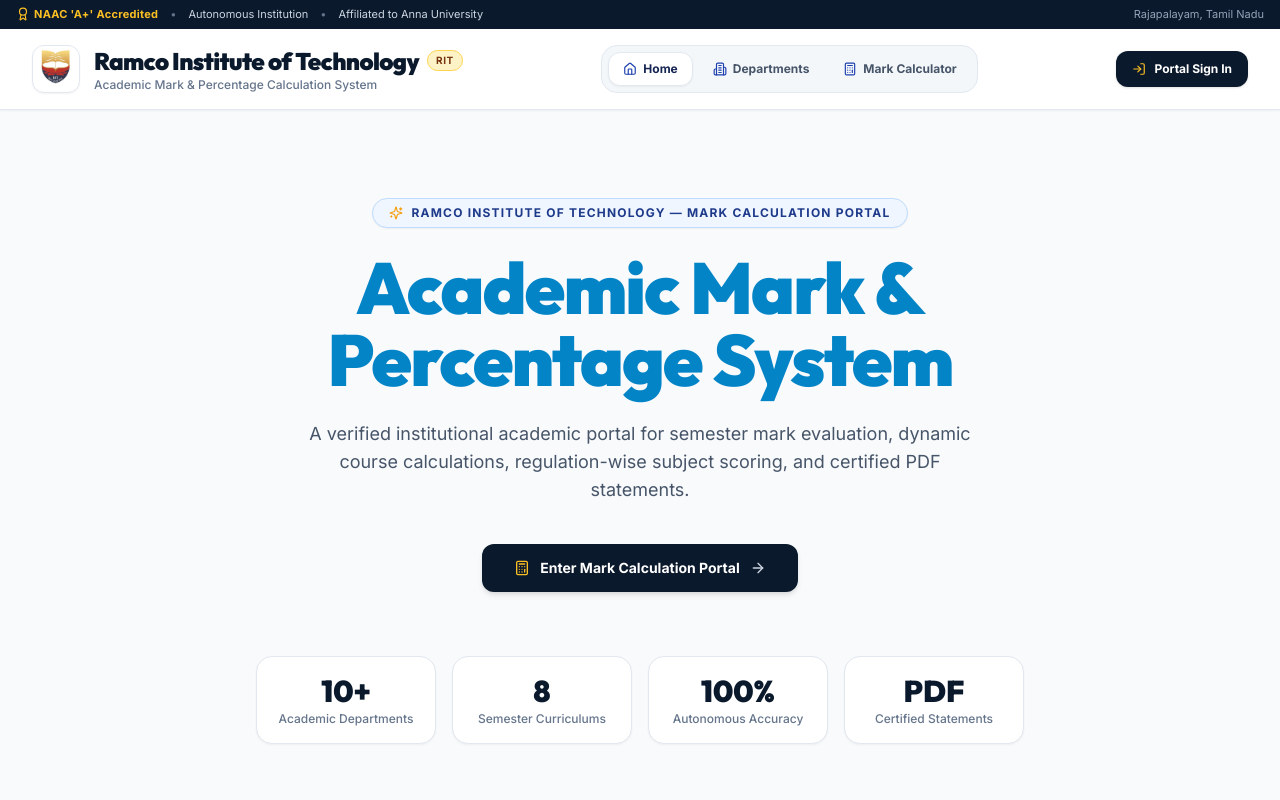
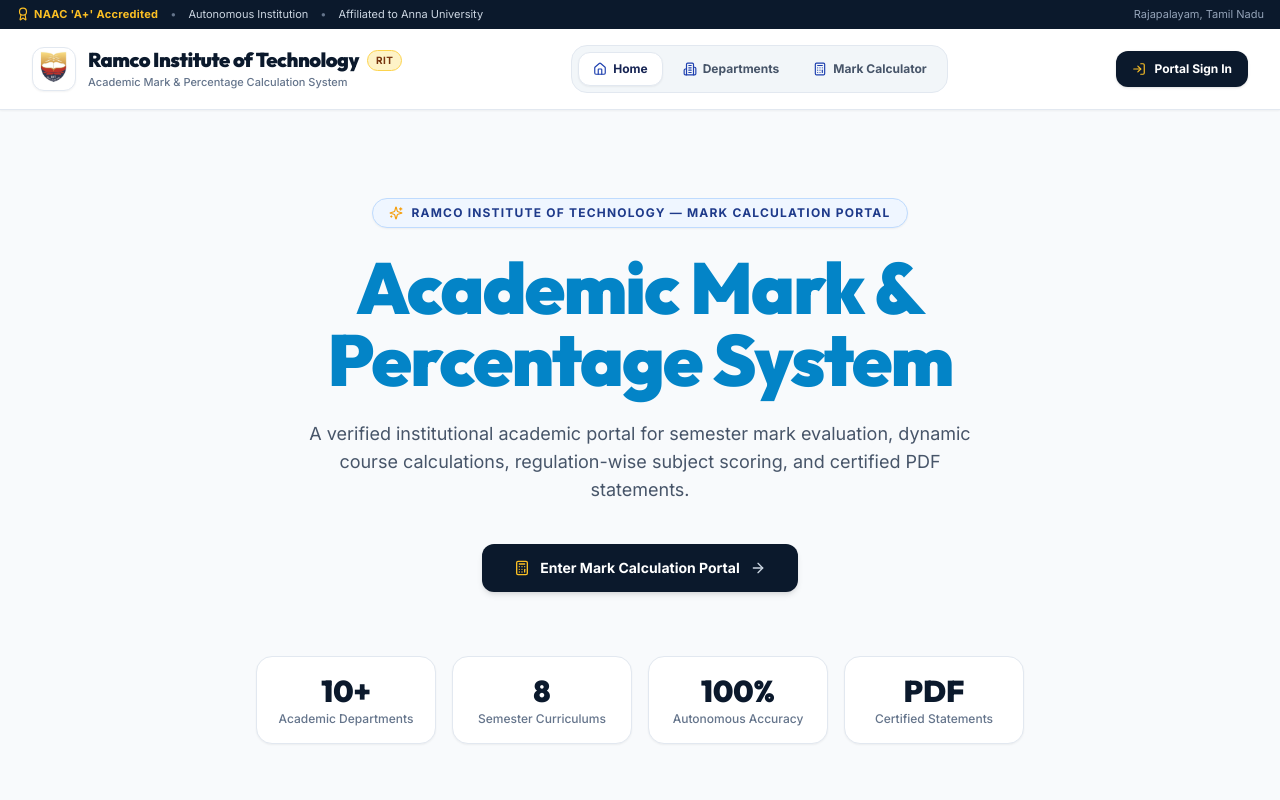
Before and after one commit to kirran123/RITMarkSystem, a React (Vite) app: page / in a window 1280 px wide. Shown: the top 800 px of the page. Built offline with nearby package versions, Linux system fonts and the light colour scheme; no server answers.

Commit message:
fix: optimize navbar header alignment and prevent overlapping on admin page

```diff
--- a/src/components/Navbar.tsx
+++ b/src/components/Navbar.tsx
@@ -74,68 +74,68 @@
       </div>
 
       {/* Main Bar */}
-      <div className="max-w-7xl mx-auto px-4 sm:px-6 lg:px-8">
-        <div className="flex items-center justify-between h-20">
+      <div className="w-full max-w-[1440px] mx-auto px-4 sm:px-6 lg:px-8">
+        <div className="flex items-center justify-between gap-3 lg:gap-6 h-20">
           {/* Logo & Portal Branding */}
           <div
             onClick={handleLogoClick}
-            className="flex items-center gap-3.5 cursor-pointer group"
+            className="flex items-center gap-3 cursor-pointer group flex-shrink-0 min-w-0"
           >
             <img
               src="/rit-logo.png"
               alt="Ramco Institute of Technology Crest"
-              className="w-12 h-12 object-contain rounded-xl p-0.5 bg-white border border-slate-200 shadow-sm transition-transform duration-300 group-hover:scale-105"
+              className="w-10 h-10 sm:w-11 sm:h-11 object-contain rounded-xl p-0.5 bg-white border border-slate-200 shadow-sm transition-transform duration-300 group-hover:scale-105 flex-shrink-0"
             />
-            <div>
+            <div className="min-w-0">
               <div className="flex items-center gap-2">
-                <span className="text-xl sm:text-2xl font-black tracking-tight text-[#0b192c] font-['Outfit',sans-serif]">
+                <span className="text-base sm:text-lg lg:text-xl font-black tracking-tight text-[#0b192c] font-['Outfit',sans-serif] whitespace-nowrap">
                   Ramco Institute of Technology
                 </span>
-                <span className="hidden sm:inline-flex px-2 py-0.5 text-[10px] font-extrabold uppercase tracking-wider bg-amber-100 text-amber-900 rounded-full border border-amber-300">
+                <span className="hidden sm:inline-flex px-2 py-0.5 text-[9px] lg:text-[10px] font-extrabold uppercase tracking-wider bg-amber-100 text-amber-900 rounded-full border border-amber-300">
                   RIT
                 </span>
               </div>
-              <p className="text-xs text-slate-500 font-medium">
+              <p className="text-[11px] text-slate-500 font-medium hidden lg:block whitespace-nowrap">
                 Academic Mark & Percentage Calculation System
               </p>
             </div>
           </div>
 
           {/* Nav Links */}
-          <nav className="hidden md:flex items-center gap-1.5 bg-slate-100/80 p-1.5 rounded-2xl border border-slate-200">
+          <nav className="hidden md:flex items-center gap-1 lg:gap-1.5 bg-slate-100/90 p-1 lg:p-1.5 rounded-2xl border border-slate-200 flex-shrink-0">
             {/* PUBLIC NAVIGATION: 1. Home -> 2. Departments -> 3. Mark Calculator */}
             {!isAdminOrStaff ? (
               <>
                 <button
                   onClick={() => setCurrentTab('home')}
-                  className={`flex items-center gap-1.5 px-3.5 py-2 rounded-xl text-xs font-bold transition-all cursor-pointer ${
+                  className={`flex items-center gap-1.5 px-3 py-1.5 lg:px-3.5 lg:py-2 rounded-xl text-xs font-bold transition-all cursor-pointer ${
                     currentTab === 'home'
                       ? 'bg-white text-blue-950 shadow-sm border border-slate-200'
                       : 'text-slate-600 hover:text-slate-900 hover:bg-white/60'
                   }`}
                 >
-                  <Home className="w-3.5 h-3.5 text-blue-800" />
-                  Home
+                  <Home className="w-3.5 h-3.5 text-blue-800 flex-shrink-0" />
+                  <span>Home</span>
                 </button>
 
                 <button
                   onClick={handleGoToDepartments}
-                  className="flex items-center gap-1.5 px-3.5 py-2 rounded-xl text-xs font-bold text-slate-600 hover:text-slate-900 hover:bg-white/60 transition-all cursor-pointer"
+                  className="flex items-center gap-1.5 px-3 py-1.5 lg:px-3.5 lg:py-2 rounded-xl text-xs font-bold text-slate-600 hover:text-slate-900 hover:bg-white/60 transition-all cursor-pointer"
                 >
-                  <Building2 className="w-3.5 h-3.5 text-blue-800" />
-                  Departments
+                  <Building2 className="w-3.5 h-3.5 text-blue-800 flex-shrink-0" />
+                  <span>Departments</span>
                 </button>
 
                 <button
                   onClick={() => setCurrentTab('calculator')}
-                  className={`flex items-center gap-1.5 px-3.5 py-2 rounded-xl text-xs font-bold transition-all cursor-pointer ${
+                  className={`flex items-center gap-1.5 px-3 py-1.5 lg:px-3.5 lg:py-2 rounded-xl text-xs font-bold transition-all cursor-pointer ${
                     currentTab === 'calculator'
                       ? 'bg-white text-blue-950 shadow-sm border border-slate-200'
                       : 'text-slate-600 hover:text-slate-900 hover:bg-white/60'
                   }`}
                 >
-                  <Calculator className="w-3.5 h-3.5 text-blue-800" />
-                  Mark Calculator
+                  <Calculator className="w-3.5 h-3.5 text-blue-800 flex-shrink-0" />
+                  <span>Mark Calculator</span>
                 </button>
               </>
             ) : (
@@ -144,39 +144,39 @@
                 {user && user.role === 'admin' && (
                   <button
                     onClick={() => setCurrentTab('admin')}
-                    className={`flex items-center gap-1.5 px-3.5 py-2 rounded-xl text-xs font-bold transition-all cursor-pointer ${
+                    className={`flex items-center gap-1.5 px-2.5 lg:px-3.5 py-1.5 lg:py-2 rounded-xl text-[11px] lg:text-xs font-bold transition-all cursor-pointer ${
                       currentTab === 'admin'
                         ? 'bg-[#0b192c] text-amber-300 shadow-sm'
                         : 'text-slate-700 hover:text-blue-950 hover:bg-white/60 font-black'
                     }`}
                   >
-                    <ShieldCheck className="w-3.5 h-3.5 text-amber-400" />
-                    Admin Dashboard
+                    <ShieldCheck className="w-3.5 h-3.5 text-amber-400 flex-shrink-0" />
+                    <span className="whitespace-nowrap">Admin Dashboard</span>
                   </button>
                 )}
 
                 <button
                   onClick={() => setCurrentTab('calculator')}
-                  className={`flex items-center gap-1.5 px-3.5 py-2 rounded-xl text-xs font-bold transition-all cursor-pointer ${
+                  className={`flex items-center gap-1.5 px-2.5 lg:px-3.5 py-1.5 lg:py-2 rounded-xl text-[11px] lg:text-xs font-bold transition-all cursor-pointer ${
                     currentTab === 'calculator'
                       ? 'bg-white text-blue-950 shadow-sm border border-slate-200'
                       : 'text-slate-600 hover:text-slate-900 hover:bg-white/60'
                   }`}
                 >
-                  <Calculator className="w-3.5 h-3.5 text-blue-800" />
-                  Mark Calculator
+                  <Calculator className="w-3.5 h-3.5 text-blue-800 flex-shrink-0" />
+                  <span className="whitespace-nowrap">Mark Calculator</span>
                 </button>
 
                 <button
                   onClick={() => setCurrentTab('grades')}
-                  className={`flex items-center gap-1.5 px-3.5 py-2 rounded-xl text-xs font-bold transition-all cursor-pointer ${
+                  className={`flex items-center gap-1.5 px-2.5 lg:px-3.5 py-1.5 lg:py-2 rounded-xl text-[11px] lg:text-xs font-bold transition-all cursor-pointer ${
                     currentTab === 'grades'
                       ? 'bg-white text-blue-950 shadow-sm border border-slate-200'
                       : 'text-slate-600 hover:text-slate-900 hover:bg-white/60 font-bold'
                   }`}
                 >
-                  <BookOpen className="w-3.5 h-3.5 text-amber-600" />
-                  Grade System
+                  <BookOpen className="w-3.5 h-3.5 text-amber-600 flex-shrink-0" />
+                  <span className="whitespace-nowrap">Grade System</span>
                 </button>
               </>
             )}
@@ -185,16 +185,16 @@
             {user && (
               <button
                 onClick={() => setCurrentTab('history')}
-                className={`flex items-center gap-1.5 px-3.5 py-2 rounded-xl text-xs font-bold transition-all cursor-pointer ${
+                className={`flex items-center gap-1.5 px-2.5 lg:px-3.5 py-1.5 lg:py-2 rounded-xl text-[11px] lg:text-xs font-bold transition-all cursor-pointer ${
                   currentTab === 'history'
                     ? 'bg-white text-blue-950 shadow-sm border border-slate-200'
                     : 'text-slate-600 hover:text-slate-900 hover:bg-white/60'
                 }`}
               >
-                <History className="w-3.5 h-3.5 text-amber-600" />
-                History Log
+                <History className="w-3.5 h-3.5 text-amber-600 flex-shrink-0" />
+                <span className="whitespace-nowrap">History Log</span>
                 {historyCount > 0 && (
-                  <span className="px-1.5 py-0.2 text-[10px] font-black rounded-full bg-amber-500 text-white">
+                  <span className="px-1.5 py-0.2 text-[10px] font-black rounded-full bg-amber-500 text-white leading-tight">
                     {historyCount}
                   </span>
                 )}
@@ -203,23 +203,23 @@
           </nav>
 
           {/* User Status / Login Action */}
-          <div className="flex items-center gap-3">
+          <div className="flex items-center gap-2.5 flex-shrink-0">
             {user ? (
-              <div className="flex items-center gap-3">
-                <div className="hidden sm:flex flex-col text-right">
-                  <span className="text-xs font-bold text-slate-800">{user.name}</span>
-                  <span className="text-[10px] text-slate-500 font-medium truncate max-w-[140px]">
+              <div className="flex items-center gap-2.5">
+                <div className="hidden sm:flex flex-col text-right leading-tight">
+                  <span className="text-xs font-bold text-slate-800 whitespace-nowrap">{user.name}</span>
+                  <span className="text-[10px] text-slate-500 font-medium truncate max-w-[120px] lg:max-w-[160px]">
                     {user.email}
                   </span>
                 </div>
-                <div className="relative flex items-center justify-center w-10 h-10 rounded-xl bg-blue-100 text-blue-900 font-black text-xs border border-blue-200">
+                <div className="relative flex items-center justify-center w-9 h-9 sm:w-10 sm:h-10 rounded-xl bg-blue-100 text-blue-900 font-black text-xs border border-blue-200 flex-shrink-0">
                   {user.name.charAt(0)}
                   <span className="absolute -bottom-0.5 -right-0.5 w-2.5 h-2.5 bg-emerald-500 border-2 border-white rounded-full"></span>
                 </div>
                 <button
                   onClick={onLogout}
                   title="Sign Out"
-                  className="p-2 text-slate-400 hover:text-rose-600 hover:bg-rose-50 rounded-xl transition-colors cursor-pointer"
+                  className="p-2 text-slate-400 hover:text-rose-600 hover:bg-rose-50 rounded-xl transition-colors cursor-pointer flex-shrink-0"
                 >
                   <LogOut className="w-4 h-4" />
                 </button>
@@ -227,10 +227,10 @@
             ) : (
               <button
                 onClick={onOpenLogin}
-                className="flex items-center gap-2 px-4 py-2.5 rounded-xl bg-[#0b192c] hover:bg-blue-950 text-white text-xs font-bold shadow transition-all cursor-pointer"
+                className="flex items-center gap-2 px-4 py-2.5 rounded-xl bg-[#0b192c] hover:bg-blue-950 text-white text-xs font-bold shadow transition-all cursor-pointer flex-shrink-0"
               >
                 <LogIn className="w-3.5 h-3.5 text-amber-400" />
-                Portal Sign In
+                <span>Portal Sign In</span>
               </button>
             )}
           </div>
```
